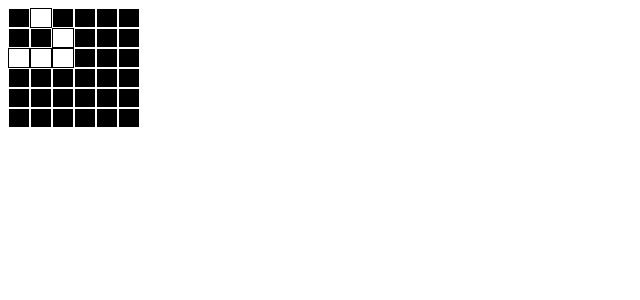
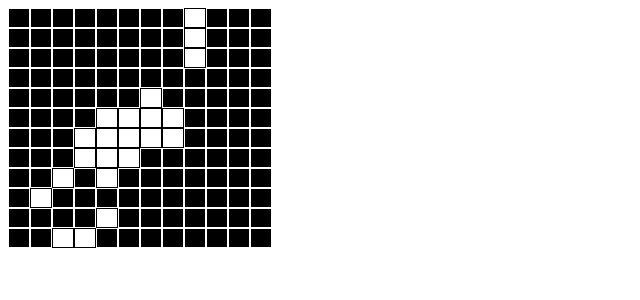
Before and after one commit to andreyluiz/game-of-life, a React app: page / in a window 1280 px wide. Shown: the top 300 px of the page, without its empty margins (0-640 px from the left). Built offline with nearby package versions, Linux system fonts and the light colour scheme.

Commit message:
Create processing unit to update rendering.

```diff
--- a/package.json
+++ b/package.json
@@ -14,6 +14,7 @@
     "babel-core": "^6.24.1",
     "babel-loader": "^6.4.1",
     "babel-plugin-transform-class-properties": "^6.24.1",
+    "babel-plugin-transform-object-rest-spread": "^6.23.0",
     "babel-preset-es2015": "^6.24.1",
     "babel-preset-react": "^6.24.1",
     "webpack": "^2.4.1",
--- a/src/App.js
+++ b/src/App.js
@@ -1,16 +1,60 @@
-import React from 'react';
+import React, { Component } from 'react';
+import { process } from './processing';
 import styles from './App.css';
 
-export default ({
-  world,
-}) => (
-  <div className={styles.world}>
-    {world.map(row => (
-      <div className={styles.row}>
-        {row.map(column => (
-          <div className={column === 1 ? styles.alive : styles.dead}></div>
-        ))}
+export default class App extends Component {
+  constructor(props) {
+    super(props);
+    this.state = {
+      timer: null,
+      step: 0,
+      world:
+        [ [0, 1, 0, 0, 0, 0, 0, 0, 0, 0, 0, 0],
+          [0, 0, 1, 0, 0, 0, 0, 1, 1, 1, 0, 0],
+          [1, 1, 1, 0, 0, 0, 0, 0, 0, 0, 0, 0],
+          [0, 0, 0, 0, 0, 0, 0, 0, 0, 0, 0, 0],
+          [0, 0, 0, 0, 0, 0, 0, 0, 0, 0, 0, 0],
+          [0, 0, 0, 0, 0, 0, 0, 0, 0, 0, 0, 0],
+          [0, 0, 0, 0, 0, 0, 0, 0, 0, 0, 0, 0],
+          [0, 0, 0, 0, 0, 0, 0, 0, 0, 0, 0, 0],
+          [0, 0, 1, 0, 0, 0, 0, 0, 0, 0, 0, 0],
+          [0, 0, 1, 1, 0, 0, 0, 0, 0, 1, 1, 1],
+          [0, 0, 1, 1, 0, 0, 0, 0, 0, 1, 0, 0],
+          [0, 0, 0, 1, 0, 0, 0, 0, 0, 0, 1, 0] ],
+    };
+  }
+
+  componentDidMount() {
+    const timer = setInterval(this.tick.bind(this), 500);
+    this.setState({ timer });
+  }
+
+  componentWillUnmount() {
+    this.clearInterval(this.state.timer);
+  }
+
+  tick() {
+    const { step, world } = this.state;
+    this.setState({
+      step: step + 1,
+      world: process(world),
+    });
+  }
+
+  render() {
+    const { world } = this.state;
+    return (
+      <div>
+        <div className={styles.world}>
+          {world.map((row, rowIndex) => (
+            <div key={rowIndex} className={styles.row}>
+              {row.map((column, colIndex) => (
+                <div key={rowIndex + colIndex} className={column === 1 ? styles.alive : styles.dead}></div>
+              ))}
+            </div>
+          ))}
+        </div>
       </div>
-    ))}
-  </div>
-)
+    );
+  }
+}
--- a/src/index.js
+++ b/src/index.js
@@ -1,17 +1,8 @@
 import React from 'react';
 import ReactDOM from 'react-dom';
 import App from './App';
-import './processing.js';
-
-const input =
-  [ [0, 1, 0, 0, 0, 0],
-    [0, 0, 1, 0, 0, 0],
-    [1, 1, 1, 0, 0, 0],
-    [0, 0, 0, 0, 0, 0],
-    [0, 0, 0, 0, 0, 0],
-    [0, 0, 0, 0, 0, 0] ];
 
 ReactDOM.render(
-  <App world={input} />,
+  <App />,
   document.getElementById('app'),
 );
--- /dev/null
+++ b/src/processing.js
@@ -0,0 +1,29 @@
+const World = require('./world');
+
+export const process = (input) => {
+  const output = [];
+
+  const world = new World(input);
+
+  for (let row = 0; row < input.length; row += 1) {
+    const rowArray = [];
+
+    for (let column = 0; column < input[row].length; column += 1) {
+
+      world.setCell(row, column);
+
+      if (world.isCellAlive() &&
+         (world.getNeighborsCount() === 2 || world.getNeighborsCount() === 3)) {
+        rowArray.push(World.ALIVE);
+      } else if (!world.isCellAlive() && world.getNeighborsCount() === 3) {
+        rowArray.push(World.ALIVE);
+      } else {
+        rowArray.push(World.DEAD);
+      }
+    }
+
+    output.push(rowArray);
+  }
+
+  return output;
+}
--- /dev/null
+++ b/src/world.js
@@ -0,0 +1,93 @@
+const ALIVE = 1;
+const DEAD = 0;
+
+class World {
+  constructor(source) {
+    this.source = source;
+    this.row = 0;
+    this.column = 0;
+  }
+
+  setCell(row, column) {
+    this.row = row;
+    this.column = column;
+  }
+
+  isCellAlive() {
+    return this.source[this.row][this.column] === World.ALIVE;
+  }
+
+  getTopLeft() {
+    if (this.source[this.row - 1] && this.source[this.row - 1][this.column -1]) {
+      return this.source[this.row - 1][this.column - 1];
+    }
+    return 0;
+  }
+
+  getTop() {
+    if (this.source[this.row - 1]) {
+      return this.source[this.row - 1][this.column];
+    }
+    return 0;
+  }
+
+  getTopRight() {
+    if (this.source[this.row - 1] && this.source[this.row - 1][this.column + 1]) {
+      return this.source[this.row - 1][this.column + 1];
+    }
+    return 0;
+  }
+
+  getRight() {
+    if (this.source[this.row] && this.source[this.row][this.column + 1]) {
+      return this.source[this.row][this.column + 1];
+    }
+    return 0;
+  }
+
+  getBottomRight() {
+    if (this.source[this.row + 1] && this.source[this.row + 1][this.column + 1]) {
+      return this.source[this.row + 1][this.column + 1];
+    }
+    return 0;
+  }
+
+  getBottom() {
+    if (this.source[this.row + 1]) {
+      return this.source[this.row + 1][this.column];
+    }
+    return 0;
+  }
+
+  getBottomLeft() {
+    if (this.source[this.row + 1] && this.source[this.row + 1][this.column - 1]) {
+      return this.source[this.row + 1][this.column - 1];
+    }
+    return 0;
+  }
+
+  getLeft() {
+    if (this.source[this.row] && this.source[this.row][this.column - 1]) {
+      return this.source[this.row][this.column - 1];
+    }
+    return 0;
+  }
+
+  getNeighborsCount() {
+    const top = this.getTop();
+    const right = this.getRight();
+    const bottom = this.getBottom();
+    const left = this.getLeft();
+    const topLeft = this.getTopLeft();
+    const topRight = this.getTopRight();
+    const bottomRight = this.getBottomRight();
+    const bottomLeft = this.getBottomLeft();
+    return (top + right + bottom + left +
+            topLeft + topRight + bottomRight + bottomLeft);
+  }
+}
+
+World.ALIVE = 1;
+World.DEAD = 0;
+
+module.exports = World;
```
Also changed, not shown: .babelrc, 1 other file (tests, documents, lock files or other folders).
